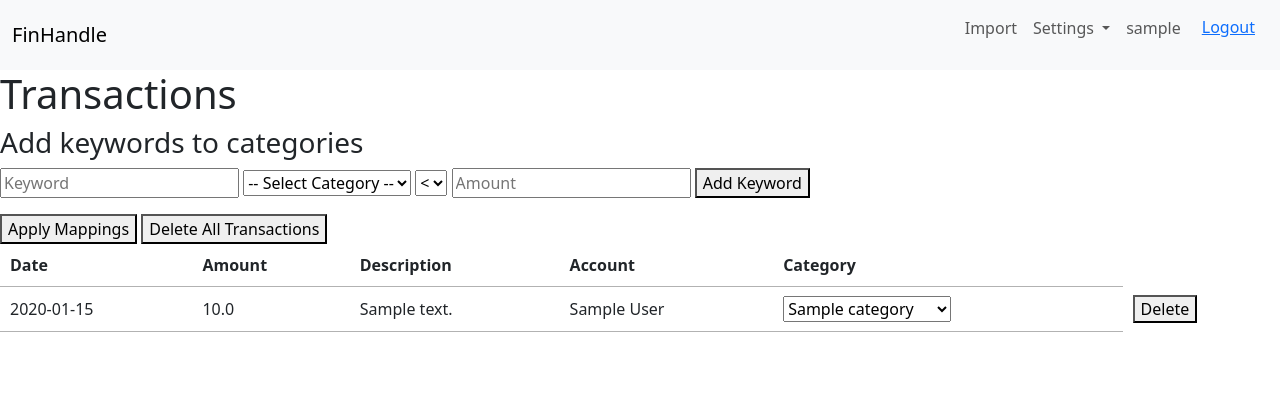
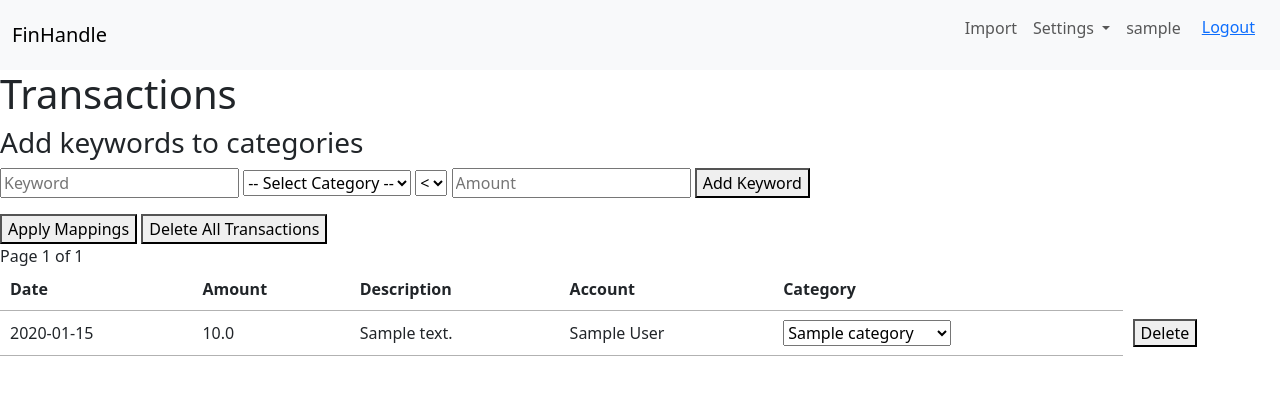
Before and after one commit to ashwin67/finhandle, a Flask app: page /transactions in a window 1280 px wide. Shown: the top 395 px of the page. Run offline with Flask 3, Linux system fonts and the light colour scheme; a user stored in the database is signed in; tables that the repository leaves empty hold one stand-in row (values such as "Sample post"); some libraries are stand-ins or nearby versions.

Commit message:
Fix regression

```diff
--- a/templates/transactions.html
+++ b/templates/transactions.html
@@ -68,6 +68,15 @@
             <td><button onclick="location.href='{{ url_for('main.delete_transaction', transaction_id=transaction.id) }}'">Delete</button></td>
           </tr>
         {% endfor %}
+      <div>
+        {% if transactions.has_prev %}
+            <a href="{{ url_for('main.transactions', page=transactions.prev_num) }}">Previous</a>
+        {% endif %}
+        <span>Page {{ transactions.page }} of {{ transactions.pages }}</span>
+        {% if transactions.has_next %}
+            <a href="{{ url_for('main.transactions', page=transactions.next_num) }}">Next</a>
+        {% endif %}
+      </div>
       </tbody>
     </table>
   </div>
```
